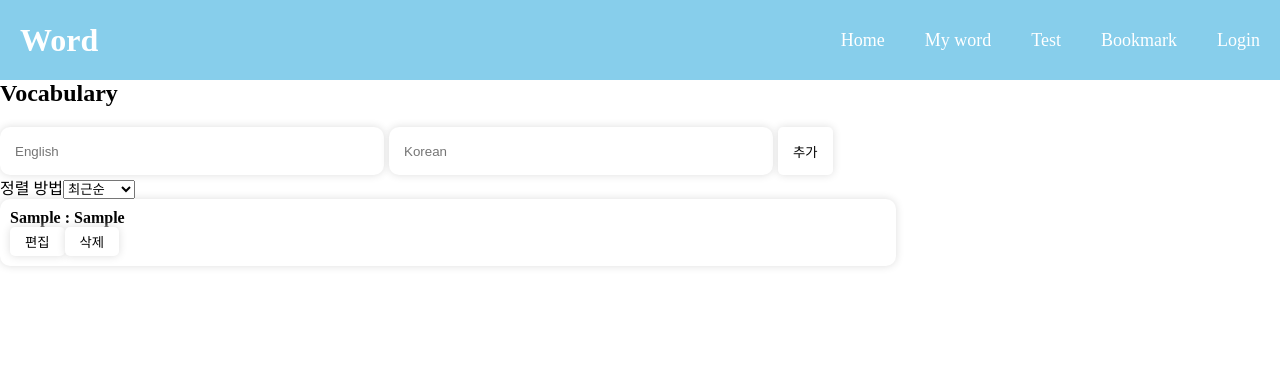
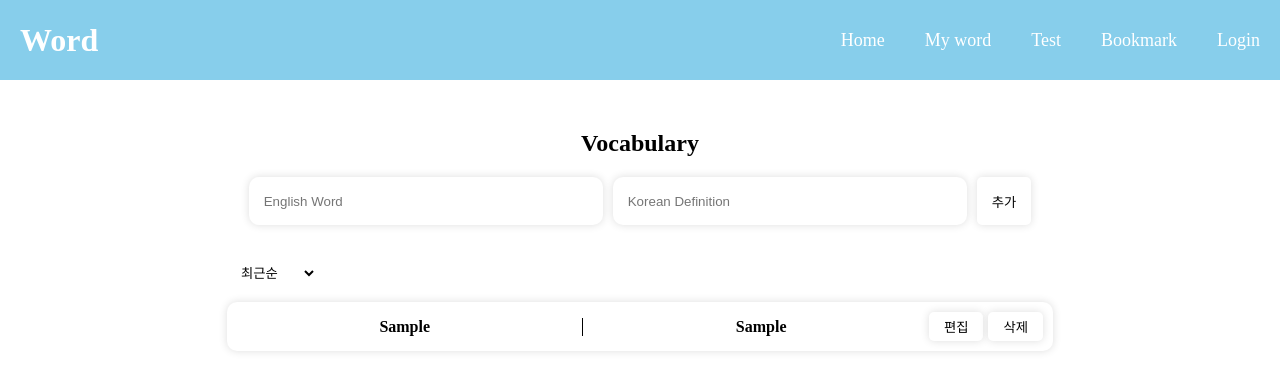
Before and after one commit to Hyeri123/word, a React (Create React App) app: page /wordManager in a window 1280 px wide. Both pictures are taken after typing "Sample", "Sample" into the empty fields and a click on the button "추가". Shown: the top 382 px of the page. Built offline with nearby package versions, Linux system fonts and the light colour scheme.

Commit message:
WordManager 단어리스트, 가운데 정렬

```diff
--- a/src/Pages/WordManager.css
+++ b/src/Pages/WordManager.css
@@ -1,23 +1,25 @@
-ul {
-  list-style-type: none;
-  padding: 0;
-  margin: 0;
+.vocabulary-container {
+  display: flex;
+  flex-direction: column;
+  align-items: center;
+  justify-content: center;
+  min-width: 80vh;
+  text-align: center;
+  margin: 50px;
 }
 
-li {
+.input-container {
   display: flex;
-  padding: 10px;
-  margin-bottom: 10px;
-  background-color: white;
-  width: 70%;
-  border-radius: 10px;
-  box-shadow: 0px 0px 8px #ddd;
-  border: none;
-  flex-direction: row;
+  gap: 10px;
+  margin-bottom: 20px;
+  justify-content: center; /* Center align input fields */
+  width: 100%;
 }
 
-.word-text {
-  font-weight: bold;
+.word-list {
+  width: 70%; /* Ensure the list is centered */
+  margin: 0 auto; /* Horizontally center the list */
+  padding: 0;
 }
 
 button {
@@ -41,5 +43,58 @@ input {
 
 .input-container {
   display: flex;
+  gap: 10px;
+  justify-content: center;
+  width: 100%;
+  margin: 0 auto;
+}
+
+.word-item {
+  display: flex;
+  align-items: center;
+  justify-content: space-between;
+  padding: 10px;
+  margin-bottom: 10px;
+  background-color: white;
+  width: 100%;
+  border-radius: 10px;
+  box-shadow: 0px 0px 8px #ddd;
+  border: none;
+}
+
+.word-column {
+  flex: 1;
+  text-align: center;
+}
+
+.english {
+  font-weight: bold;
+  border-right: 1px solid black;
+  padding-right: 10px;
+}
+
+.korean {
+  font-weight: bold;
+  padding-left: 10px;
+}
+
+.buttons {
+  display: flex;
   gap: 5px;
 }
+
+#sort-options {
+  border: none;
+  padding: 10px;
+  margin-top: 10px;
+  margin-bottom: 10px;
+  border-radius: 5px;
+  cursor: pointer;
+  background-color: white;
+}
+.sort-container {
+  display: flex;
+  justify-content: flex-start;
+  width: 70%;
+  margin: 20px auto 0 auto;
+}
--- a/src/Pages/WordManager.js
+++ b/src/Pages/WordManager.js
@@ -40,10 +40,9 @@ function EditMode({
 
 function ViewMode({ english, korean, onEdit, onDelete }) {
   return (
-    <div className="word-item">
-      <span className="word-text">
-        {english} : {korean}
-      </span>
+    <li className="word-item">
+      <div className="word-column english">{english}</div>
+      <div className="word-column korean">{korean}</div>
       <div className="buttons">
         <button className="edit" onClick={onEdit}>
           편집
@@ -52,7 +51,7 @@ function ViewMode({ english, korean, onEdit, onDelete }) {
           삭제
         </button>
       </div>
-    </div>
+    </li>
   );
 }
 
@@ -122,27 +121,26 @@ function WordManager() {
   });
 
   return (
-    <div>
+    <div className="vocabulary-container">
       <h1>Vocabulary</h1>
       <div class="input-container">
         <input
           type="text"
-          placeholder="English"
+          placeholder="English Word"
           value={newEnglish}
           onChange={(e) => setNewEnglish(e.target.value)}
           onKeyDown={(e) => handleKeyDown(e, "add")}
         />
         <input
           type="text"
-          placeholder="Korean"
+          placeholder="Korean Definition"
           value={newKorean}
           onChange={(e) => setNewKorean(e.target.value)}
           onKeyDown={(e) => handleKeyDown(e, "add")}
         />
         <button onClick={addWord}>추가</button>
       </div>
-      <div>
-        <label htmlFor="sort-options">정렬 방법</label>
+      <div className="sort-container">
         <select
           id="sort-options"
           value={sortOption}
@@ -152,10 +150,10 @@ function WordManager() {
           <option value="alphabetical">알파벳순</option>
         </select>
       </div>
-      <ul>
-        {sortedWords.map((word, index) => (
+      <ul className="word-list">
+        {sortedWords.map((word, index) =>
+          editingIndex === index ? (
             <li key={index}>
-            {editingIndex === index ? (
               <EditMode
                 english={editingEnglish}
                 korean={editingKorean}
@@ -165,6 +163,7 @@ function WordManager() {
                 onCancel={() => setEditingIndex(null)}
                 onKeyDown={(e) => handleKeyDown(e, "edit")}
               />
+            </li>
           ) : (
             <ViewMode
               english={word.english}
@@ -172,9 +171,8 @@ function WordManager() {
               onEdit={() => editWord(index)}
               onDelete={() => deleteWord(index)}
             />
+          )
         )}
-          </li>
-        ))}
       </ul>
     </div>
   );
```
Lines whose indentation alone changed are shown as unchanged.
